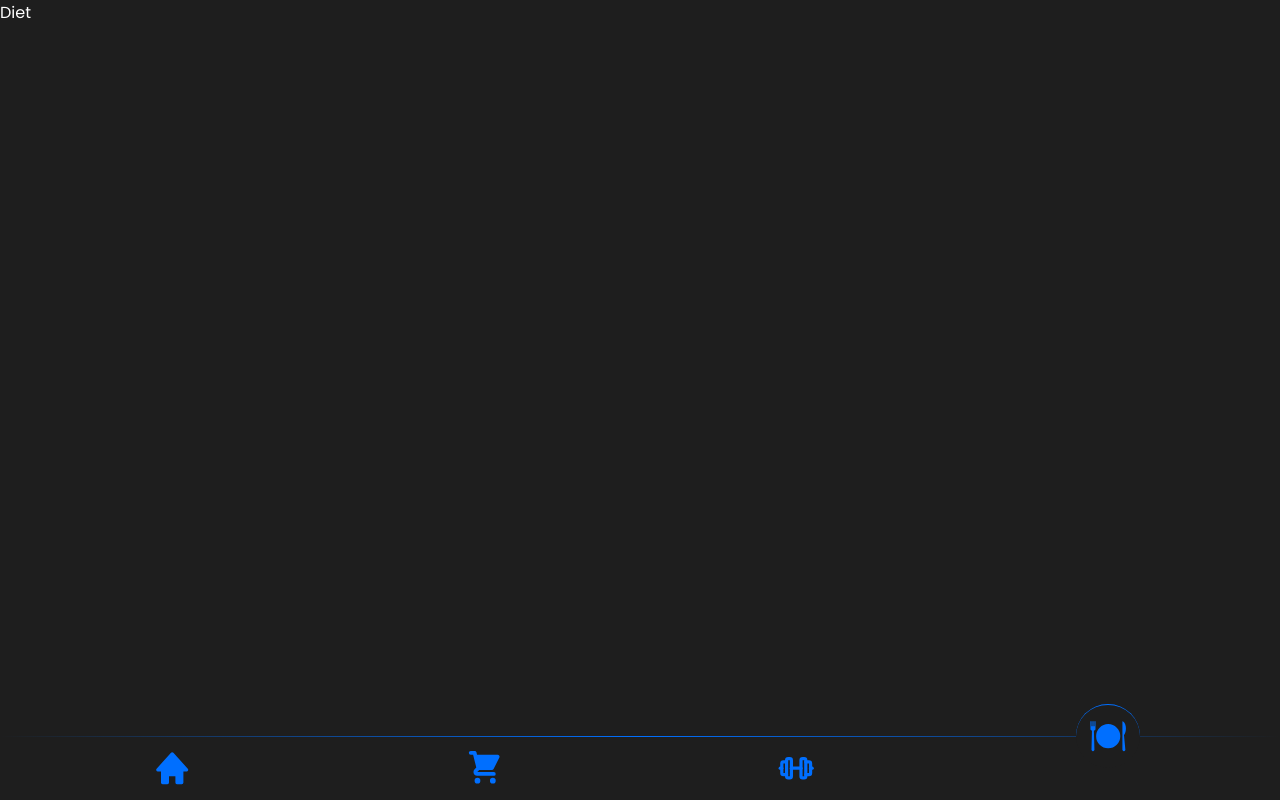
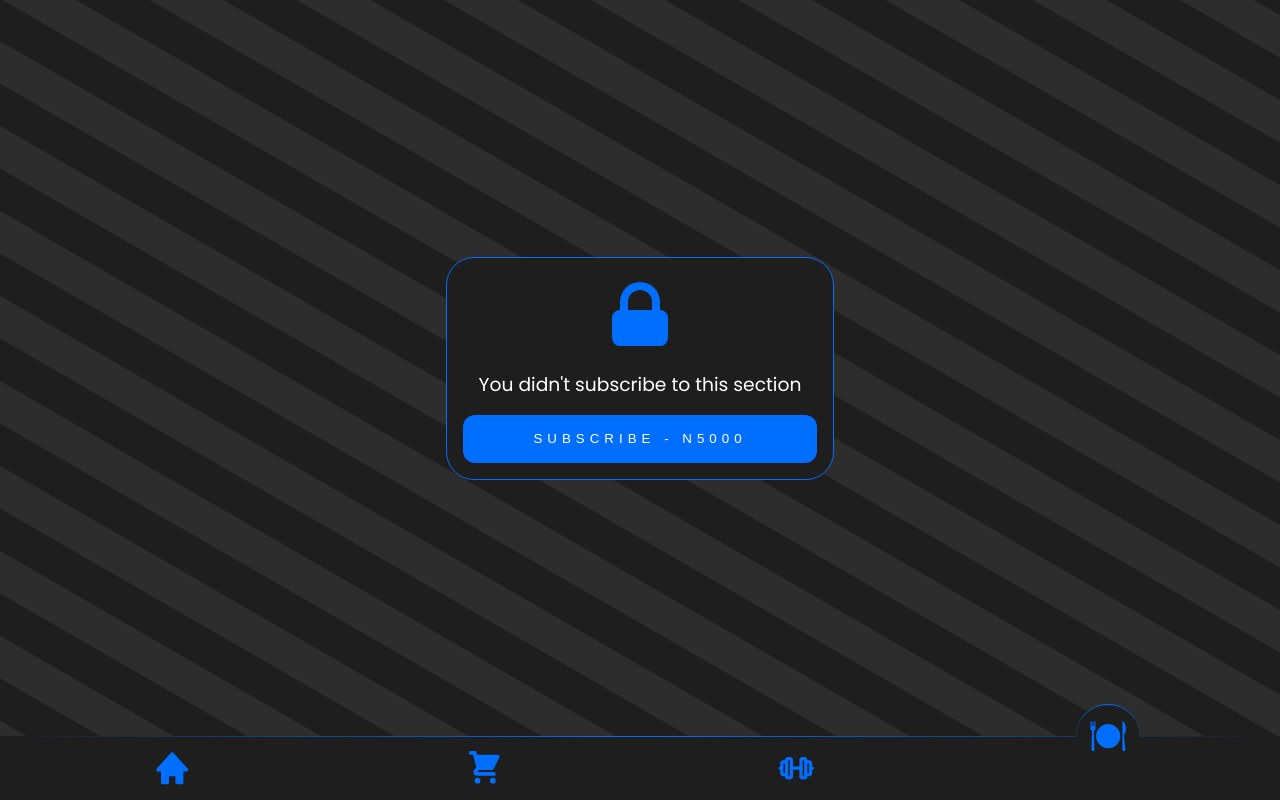
Before and after one commit to Tobeyy1/fitwise, a Next.js app: page /system/diet in a window 1280 px wide. Built offline with nearby package versions, Linux system fonts and the light colour scheme.

Commit message:
Added Access Denied Page

```diff
--- /dev/null
+++ b/app/components/AccessDenied/AccessDenied.module.scss
@@ -0,0 +1,54 @@
+.container {
+  height: 100%;
+  position: relative;
+  isolation: isolate;
+  background-color: transparent;
+  overflow: hidden;
+  display: grid;
+  place-content: center;
+  &::after {
+    content: "";
+    position: absolute;
+    inset: -50%;
+    // height: 100%;
+    background-position: center;
+    background-image: linear-gradient(
+      to bottom,
+      var(--bg-200) 50%,
+      var(--bg-100) 50%
+    );
+    background-size: 100% 5%;
+    z-index: -1;
+    rotate: 30deg;
+  }
+}
+.modal {
+  background-color: var(--bg-100);
+  padding: 1rem;
+  display: flex;
+  flex-direction: column;
+  align-items: center;
+  gap: 1rem;
+  border-radius: calc(12px + 1rem);
+  border: 1px solid var(--accent-100);
+  .icon {
+    font-size: 500%;
+    display: grid;
+    place-content: center;
+    * {
+      color: var(--accent-100);
+    }
+  }
+  h3 {
+    font-weight: 500;
+    padding-inline: 1rem;
+  }
+  button {
+    width: 100%;
+    height: 3rem;
+    border-radius: 12px;
+    background-color: var(--accent-100);
+    border: none;
+    letter-spacing: 5px;
+  }
+}
--- /dev/null
+++ b/app/components/AccessDenied/AccessDenied.tsx
@@ -0,0 +1,24 @@
+import React from "react";
+import classes from "./AccessDenied.module.scss";
+import { HiLockClosed } from "react-icons/hi";
+import { motion } from "framer-motion";
+
+const AccessDenied = () => {
+  return (
+    <div className={classes.container}>
+      <div
+        // initial={{ scale: 0, opacity: 0 }}
+        // animate={{ scale: 1, opacity: 1 }}
+        className={classes.modal}
+      >
+        <span className={classes.icon}>
+          <HiLockClosed />
+        </span>
+        <h3>You didn&apos;t subscribe to this section</h3>
+        <button>SUBSCRIBE - N5000</button>
+      </div>
+    </div>
+  );
+};
+
+export default AccessDenied;
--- a/app/system/diet/page.tsx
+++ b/app/system/diet/page.tsx
@@ -1,7 +1,12 @@
 import React from "react";
+import classes from "./diet.module.scss";
+import AccessDenied from "@/app/components/AccessDenied/AccessDenied";
 
 const Diet = () => {
-  return <div>Diet</div>;
+  return (
+    <AccessDenied />
+    // <div className={classes.container}>Shop </div>
+  );
 };
 
 export default Diet;
```
Also changed, not shown: app/system/home/page.tsx (+21 -4 lines), app/system/diet/diet.module.scss (added).
